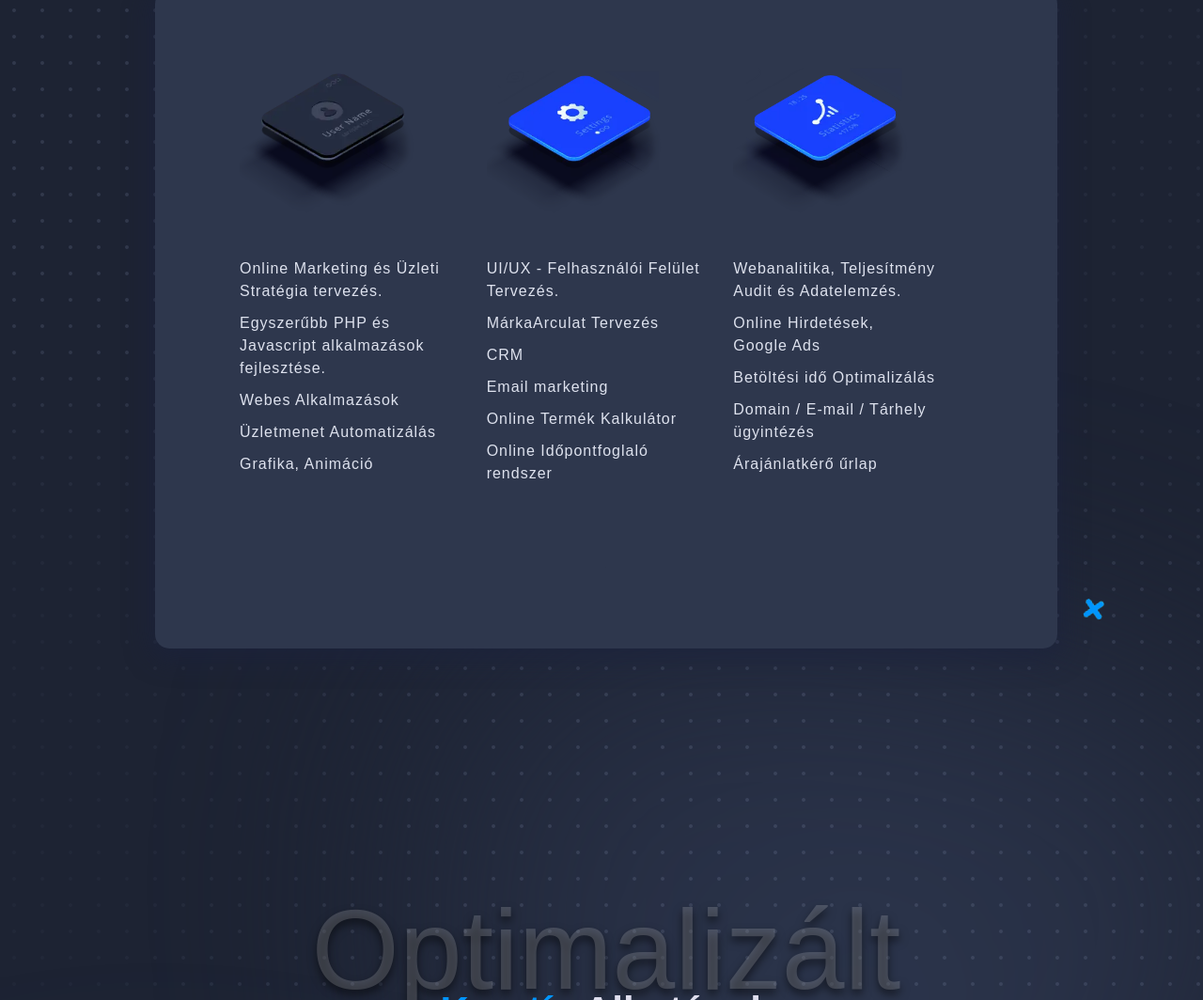
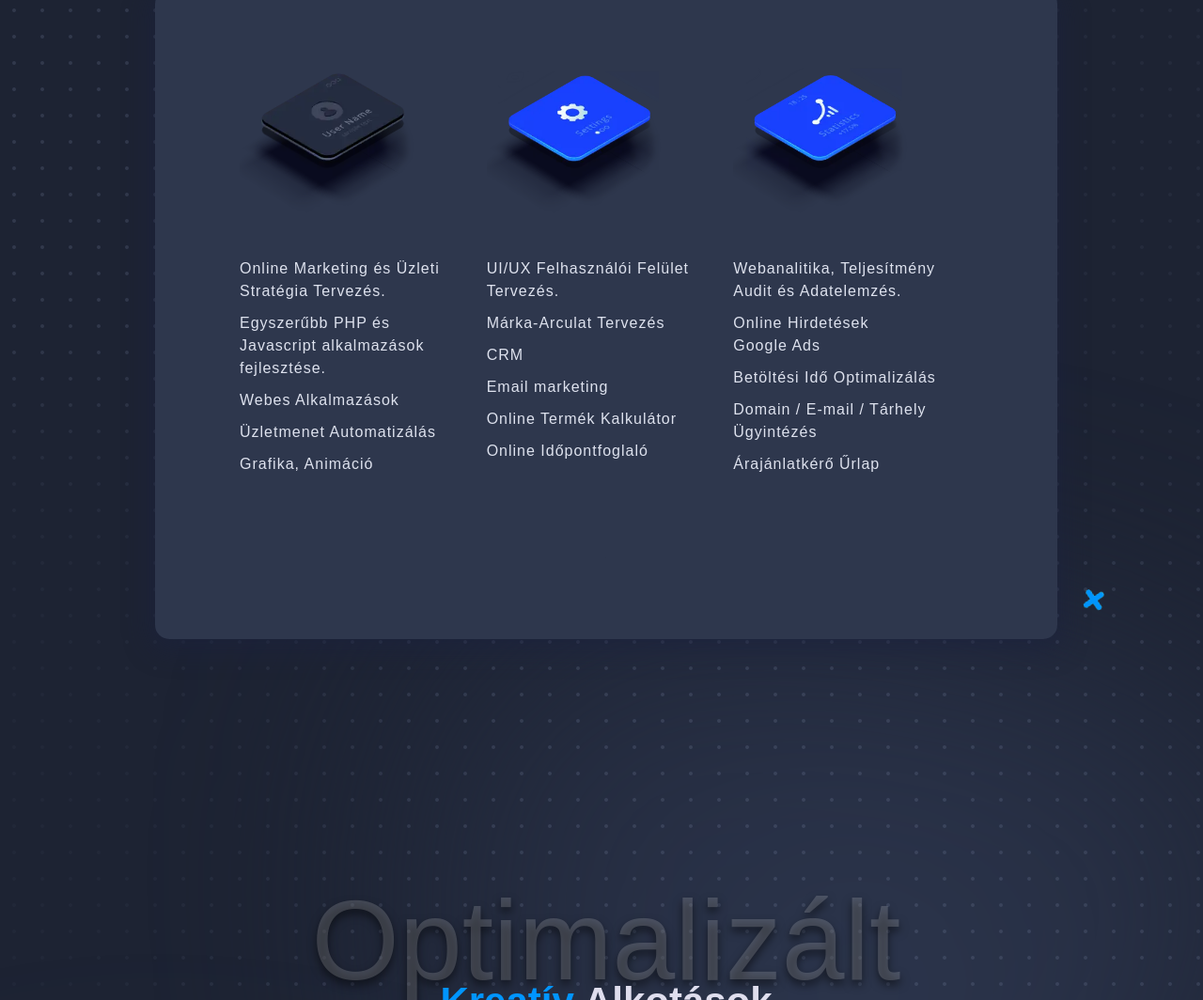
Before and after one commit to Tamas-WebDev/Tamas-WebDev.github.io, a plain HTML site: page index.html in a window 1280 px wide. Shown: the part 6639-7703 px from the top of the page at 94% size. Drawn offline with Linux system fonts and the light colour scheme.

Commit message:
Add files via upload

```diff
--- a/index.html
+++ b/index.html
@@ -905,7 +905,7 @@ function setbg() {
 				<div class="steps">
 					<div>
 						<div class="number"><img class="lazy" style="width: 200px;" data-src="./assets/ui1.webp" alt=""></div>
-						<p>Online Marketing és Üzleti Stratégia tervezés.</p>
+						<p>Online Marketing és Üzleti Stratégia Tervezés.</p>
 						<p>Egyszerűbb PHP és Javascript alkalmazások fejlesztése.</p>
 						<p>Webes Alkalmazások</p>
 						<p>Üzletmenet Automatizálás</p>
@@ -914,20 +914,20 @@ function setbg() {
 					</div>
 					<div>
 						<div class="number"><img class="lazy" style="width: 200px;" data-src="./assets/ui4.webp" alt=""></div>
-						<p>UI/UX - Felhasználói Felület Tervezés.</p>
-						<p>MárkaArculat Tervezés</p>
+						<p>UI/UX Felhasználói Felület Tervezés.</p>
+						<p>Márka-Arculat Tervezés</p>
 						<p>CRM </p>
 						<p>Email marketing</p>
 						<p>Online Termék Kalkulátor</p>
-						<p>Online Időpontfoglaló rendszer</p>
+						<p>Online Időpontfoglaló</p>
 					</div>
 					<div>
 						<div class="number"><img class="lazy" style="width: 200px;" data-src="./assets/ui5.webp" alt=""></div>
 						<p>Webanalitika, Teljesítmény Audit és Adatelemzés.</p>
-						<p>Online Hirdetések,<br> Google Ads</p>
-						<p>Betöltési idő Optimalizálás</p>
-						<p>Domain / E-mail / Tárhely ügyintézés</p>
-						<p>Árajánlatkérő űrlap</p>
+						<p>Online Hirdetések<br>Google Ads</p>
+						<p>Betöltési Idő Optimalizálás</p>
+						<p>Domain / E-mail / Tárhely Ügyintézés</p>
+						<p>Árajánlatkérő Űrlap</p>
 					</div>
 				</div>
 				<h1> </h1>
```
